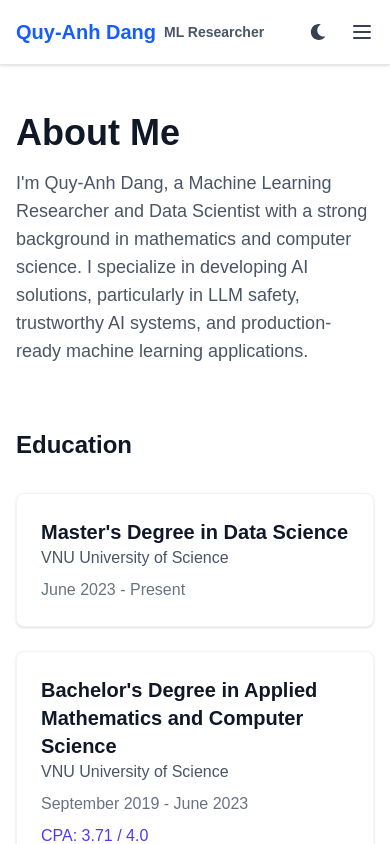
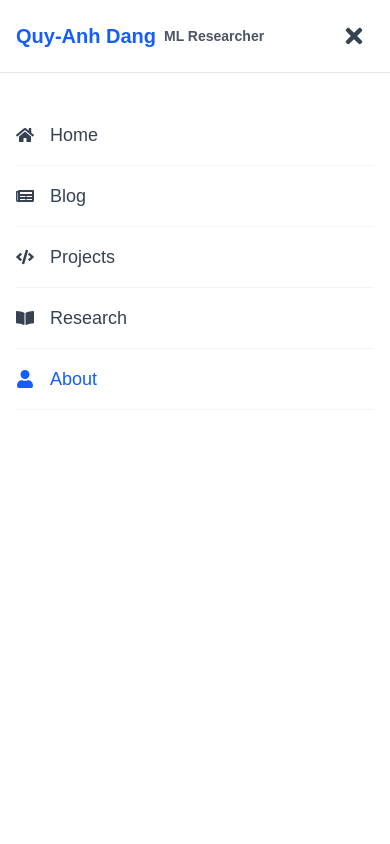
Before and after one commit to QuyAnh2005/personal-website, a Next.js app: page /about in a window 390 px wide. Both pictures are taken after a click on the button 362 px from the left and 32 px from the top of the page. Shown: the top 844 px of the page. Built offline with nearby package versions, Linux system fonts and the light colour scheme.

Commit message:
fix menu on smartphone

```diff
--- a/components/layout/header.tsx
+++ b/components/layout/header.tsx
@@ -2,8 +2,9 @@
 
 import Link from 'next/link';
 import { usePathname } from 'next/navigation';
+import { useState, useEffect } from 'react';
 import { ThemeToggle } from '../ui/theme-toggle';
-import { FaHome, FaNewspaper, FaCode, FaBookOpen, FaUser } from 'react-icons/fa';
+import { FaHome, FaNewspaper, FaCode, FaBookOpen, FaUser, FaTimes } from 'react-icons/fa';
 
 const navItems = [
   { name: 'Home', path: '/', icon: <FaHome className="mr-1" /> },
@@ -15,6 +16,24 @@ const navItems = [
 
 export function Header() {
   const pathname = usePathname();
+  const [isMenuOpen, setIsMenuOpen] = useState(false);
+
+  // Close menu when route changes
+  useEffect(() => {
+    setIsMenuOpen(false);
+  }, [pathname]);
+
+  // Prevent body scroll when mobile menu is open
+  useEffect(() => {
+    if (isMenuOpen) {
+      document.body.style.overflow = 'hidden';
+    } else {
+      document.body.style.overflow = 'unset';
+    }
+    return () => {
+      document.body.style.overflow = 'unset';
+    };
+  }, [isMenuOpen]);
 
   return (
     <header className="sticky top-0 z-10 bg-white dark:bg-gray-900 border-b border-gray-200 dark:border-gray-800 dark:shadow-gray-950 shadow-sm text-gray-900 dark:text-white">
@@ -40,8 +59,9 @@ export function Header() {
         <div className="flex items-center space-x-4">
           <ThemeToggle />
           <button
-            className="md:hidden text-gray-700 dark:text-gray-100 hover:text-blue-600 dark:hover:text-blue-300"
+            className="md:hidden text-gray-700 dark:text-gray-100 hover:text-blue-600 dark:hover:text-blue-300 p-2"
             aria-label="Toggle Menu"
+            onClick={() => setIsMenuOpen(!isMenuOpen)}
           >
             <svg xmlns="http://www.w3.org/2000/svg" className="h-6 w-6" fill="none" viewBox="0 0 24 24" stroke="currentColor">
               <path strokeLinecap="round" strokeLinejoin="round" strokeWidth={2} d="M4 6h16M4 12h16M4 18h16" />
@@ -49,6 +69,40 @@ export function Header() {
           </button>
         </div>
       </div>
+
+      {/* Mobile Menu */}
+      {isMenuOpen && (
+        <div className="fixed inset-0 z-50 md:hidden bg-white dark:bg-gray-900 overflow-y-auto">
+          <div className="flex justify-between items-center p-4 border-b border-gray-200 dark:border-gray-700">
+            <Link href="/" className="text-xl font-bold text-blue-600 dark:text-blue-300 flex items-center" onClick={() => setIsMenuOpen(false)}>
+              <span>Quy-Anh Dang</span>
+              <span className="text-gray-600 dark:text-gray-100 text-sm ml-2">ML Researcher</span>
+            </Link>
+            <button
+              className="text-gray-700 dark:text-gray-100 hover:text-blue-600 dark:hover:text-blue-300 p-2"
+              aria-label="Close Menu"
+              onClick={() => setIsMenuOpen(false)}
+            >
+              <FaTimes className="h-6 w-6" />
+            </button>
+          </div>
+          <nav className="mt-6 px-4 py-2">
+            {navItems.map((item) => (
+              <Link
+                key={item.path}
+                href={item.path}
+                className={`flex items-center text-lg font-medium py-4 border-b border-gray-100 dark:border-gray-800 ${
+                  pathname === item.path ? 'text-blue-600 dark:text-blue-300' : 'text-gray-700 dark:text-gray-50'
+                }`}
+                onClick={() => setIsMenuOpen(false)}
+              >
+                <span className="mr-3">{item.icon}</span>
+                {item.name}
+              </Link>
+            ))}
+          </nav>
+        </div>
+      )}
     </header>
   );
 }
```
